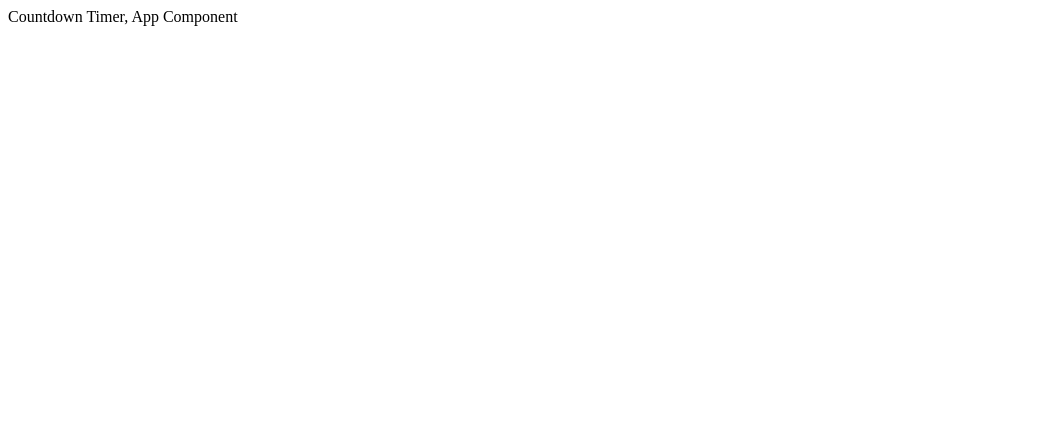
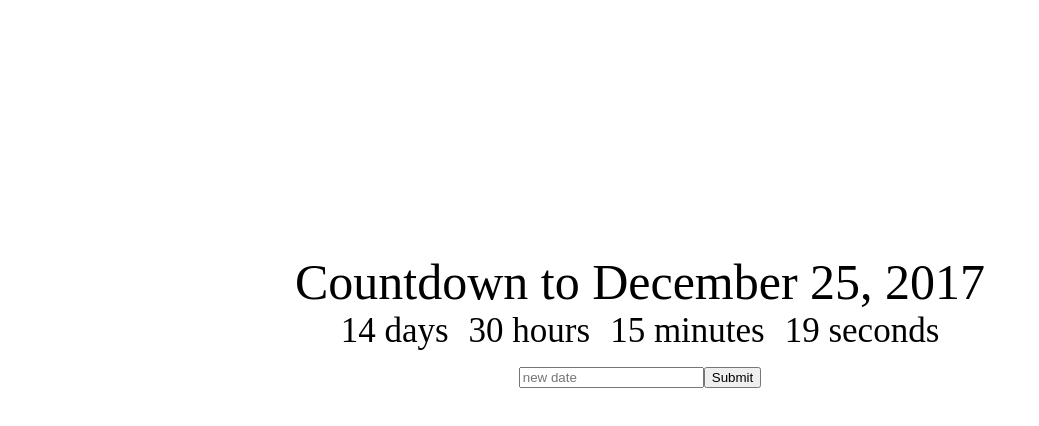
Before and after one commit to dwilkinson167/countdowntimer, a React (Create React App) app: page / in a window 1280 px wide. Shown: the top 426 px of the page, without its empty margins (0-1039 px from the left). Built offline with nearby package versions, Linux system fonts and the light colour scheme.

Commit message:
Lil bit o structure

```diff
--- /dev/null
+++ b/src/App.css
@@ -0,0 +1,14 @@
+.App {
+    text-align: center;
+    font-size: 35px;
+    margin-top: 20%;
+}
+
+.App-title {
+    font-size: 50px;
+}
+
+.Clock-days, .Clock-hours, .Clock-minutes, .Clock-seconds {
+    display: inline;
+    margin: 10px;
+}
--- a/src/App.jsx
+++ b/src/App.jsx
@@ -1,9 +1,22 @@
 import React, { Component } from 'react';
+import './App.css';
 
 class App extends Component {
     render() {
         return(
-            <div>Countdown Timer, App Component</div>
+            <div className="App">
+                <div className="App-title">Countdown to December 25, 2017</div>
+                 <div>
+                     <div className="Clock-days">14 days</div>
+                     <div className="Clock-hours">30 hours</div>
+                     <div className="Clock-minutes">15 minutes</div>
+                    < div className="Clock-seconds">19 seconds</div>
+                 </div>
+                 <div>
+                    <input placeholder='new date' />
+                    <button>Submit</button>
+                </div>
+            </div>
 
         )
     }
--- a/src/index.js
+++ b/src/index.js
@@ -2,6 +2,6 @@ import React from 'react';
 import ReactDom from 'react-dom';
 import App from './App' ;
 ReactDom.render(
-    <App></App>,
+    <App />,
      document.getElementById('root')
 );
```
